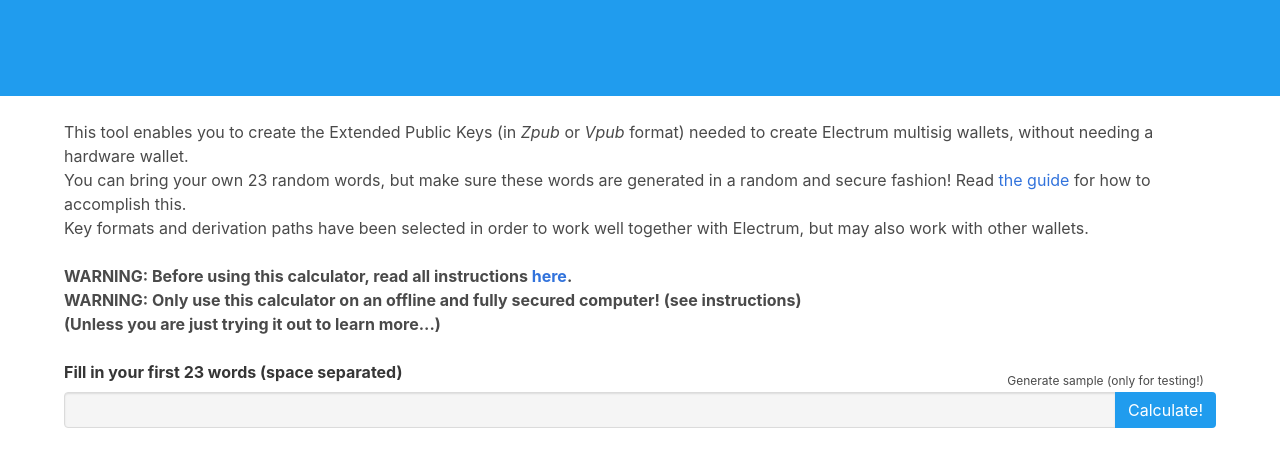
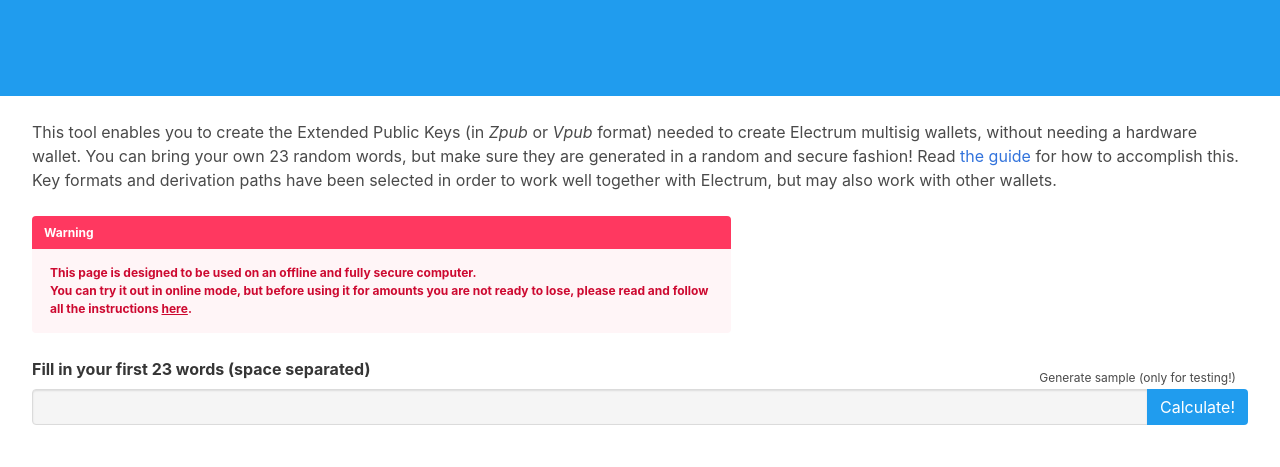
Before and after one commit to merland/seedpicker, a Jekyll site: the page calculator/last-word.html, which Jekyll copies as it is, in a window 1280 px wide. Shown: the top 467 px of the page. Built offline with Jekyll 4.4.1, drawn with Linux system fonts in a browser that asks for light colours; a script that is not in the unit is left out.

Commit message:
Nicer warning message + some layout

```diff
--- a/calculator/last-word.html
+++ b/calculator/last-word.html
@@ -23,7 +23,7 @@
         </div>
     </div>
 </section>
-<div class="container">
+<div class="container is-fluid">
     <div id="main_div">
         <div class="modal">
             <div class="modal-background"></div>
@@ -38,28 +38,41 @@
             <button class="modal-close is-large" aria-label="close"></button>
         </div>
         <div class="tighter_section">
-            This tool enables you to create the Extended Public Keys (in <i>Zpub</i> or <i>Vpub</i> format) needed to create Electrum
-            multisig wallets, without needing a hardware wallet.<br/>
-            You can bring your own 23 random words, but make sure these words are generated in a random and secure
-            fashion!
-            Read <a href="http://seedpicker.net">the guide</a> for how to accomplish this.<br/>
+            This tool enables you to create the Extended Public Keys (in <i>Zpub</i> or <i>Vpub</i> format) needed to
+            create Electrum multisig wallets, without needing a hardware wallet.
+            You can bring your own 23 random words, but make sure they are generated in a random and secure
+            fashion! Read <a href="http://seedpicker.net">the guide</a> for how to accomplish this.<br/>
             Key formats and derivation paths have been selected in order to work well together with Electrum, but may
             also work with other wallets.
         </div>
         <div class="tighter_section has-text-weight-bold">
-            <div>WARNING: Before using this calculator, read all instructions <a href="http://seedpicker.net">here</a>.</div>
-            <div>WARNING: Only use this calculator on an offline and fully secured computer! (see instructions)</div>
-            <div>(Unless you are just trying it out to learn more...)</div>
+            <div class="columns">
+                <div class="column is-7">
+                    <article class="message is-danger is-small">
+                        <div class="message-header">
+                            <p>Warning</p>
+                        </div>
+                        <div class="message-body">
+                            This page is designed to be used on an offline and fully secure computer.<br/>
+                            You can try it out in online mode, but before using it for amounts you are not ready
+                            to lose, please read and follow all the instructions
+                            <a href="http://seedpicker.net">here</a>.
+                        </div>
+                    </article>
+                </div>
+            </div>
         </div>
         <div class="tighter_section">
             <div class="field">
                 <div class="is-pulled-right sample_label">
-                    <div id="sample_phrase" class="column"><p class="is-size-7 is-pulled-right">Generate sample (only for testing!)</p></div>
+                    <div id="sample_phrase" class="column"><p class="is-size-7 is-pulled-right">Generate sample (only
+                        for testing!)</p></div>
                 </div>
                 <label class="label input_label">Fill in your first 23 words (space separated)</label>
                 <div class="field has-addons">
                     <div class="control is-expanded">
-                    <input id="seedphrase_input" class="input has-background-light" type="text" tabindex="5" required/>
+                        <input id="seedphrase_input" class="input has-background-light" type="text" tabindex="5"
+                               required/>
                         <p id="seed_error_msg" class="help is-danger"></p>
                     </div>
                     <div class="control">
@@ -69,7 +82,9 @@
             </div>
         </div>
         <div id="results" class="tighter_section is-hidden">
-            <div class="resultheading">Last word (There are several valid words but this tool always selects the first one, alphabetically)</div>
+            <div class="resultheading">Last word (There are several valid words but this tool always selects the first
+                one, alphabetically)
+            </div>
             <div id="checksum_word" class="has-text-weight-bold"></div>
             <div class="resultheading">Complete seed phrase</div>
             <div id="complete_phrase" class="has-text-weight-bold"></div>
@@ -94,7 +109,9 @@
                 <div id="networkswitchlink" class="is-pulled-left"></div>
                 <div class="is-clearfix"></div>
             </div>
-            <div class="resultheading">Derivation Path used (Selected to match the default value used by Electrum in multisig schemes)</div>
+            <div class="resultheading">Derivation Path used (Selected to match the default value used by Electrum in
+                multisig schemes)
+            </div>
             <div id="derivation_path" class="has-text-weight-bold"></div>
             <div class="resultheading">Extended Public Key in xpub format</div>
             <div id="xpub_key" class="has-text-weight-bold"></div>
```
Lines whose indentation alone changed are shown as unchanged.
